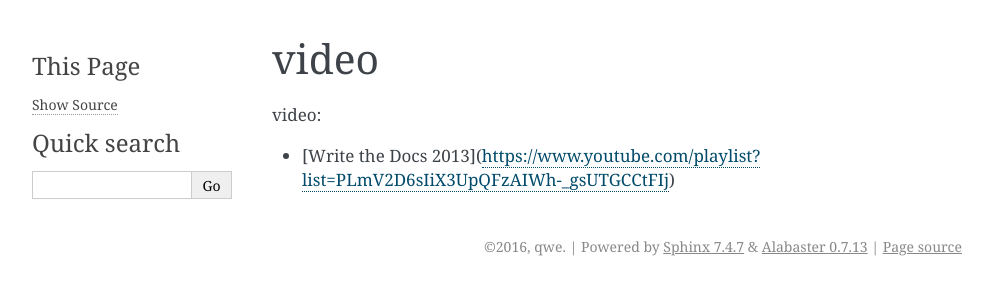
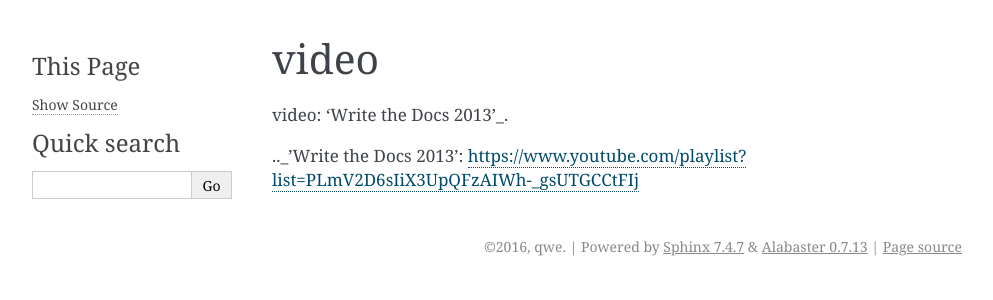
Before and after one commit to vyukov/docs, a Sphinx documentation site: the page built from docs/source/example1.rst, in a window 1280 px wide. Shown: the top 300 px of the page, without its empty margins (148-1141 px from the left). Built offline with Sphinx 7.4.7, drawn with Linux system fonts in a browser that asks for light colours.

Commit message:
video test
youtube

```diff
--- a/docs/source/example1.rst
+++ b/docs/source/example1.rst
@@ -1,6 +1,6 @@
 video
 ========
 
-video:
+video: 'Write the Docs 2013'_.
 
-* [Write the Docs 2013](https://www.youtube.com/playlist?list=PLmV2D6sIiX3UpQFzAIWh-_gsUTGCCtFIj)
+.._'Write the Docs 2013': https://www.youtube.com/playlist?list=PLmV2D6sIiX3UpQFzAIWh-_gsUTGCCtFIj
```
